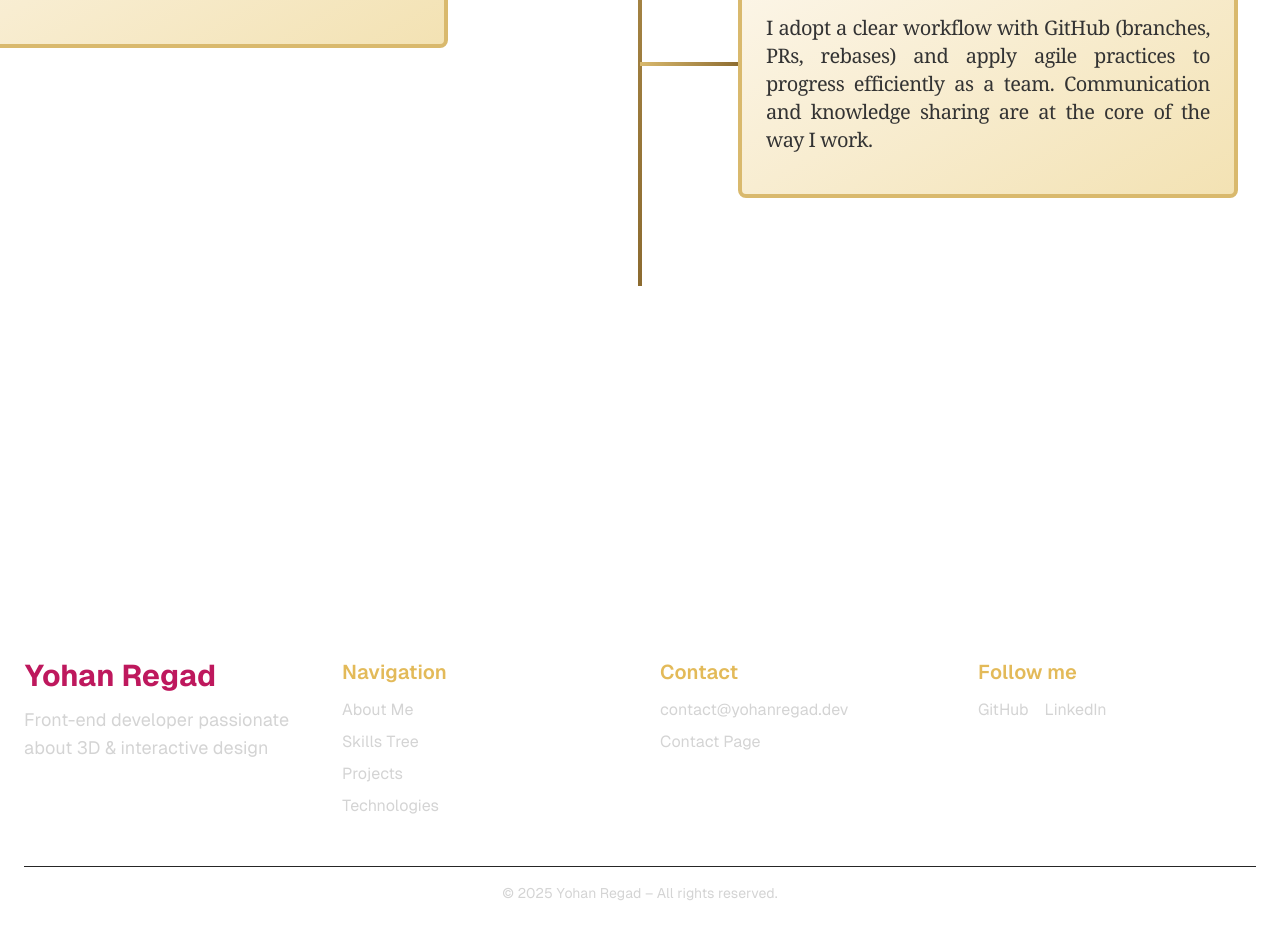
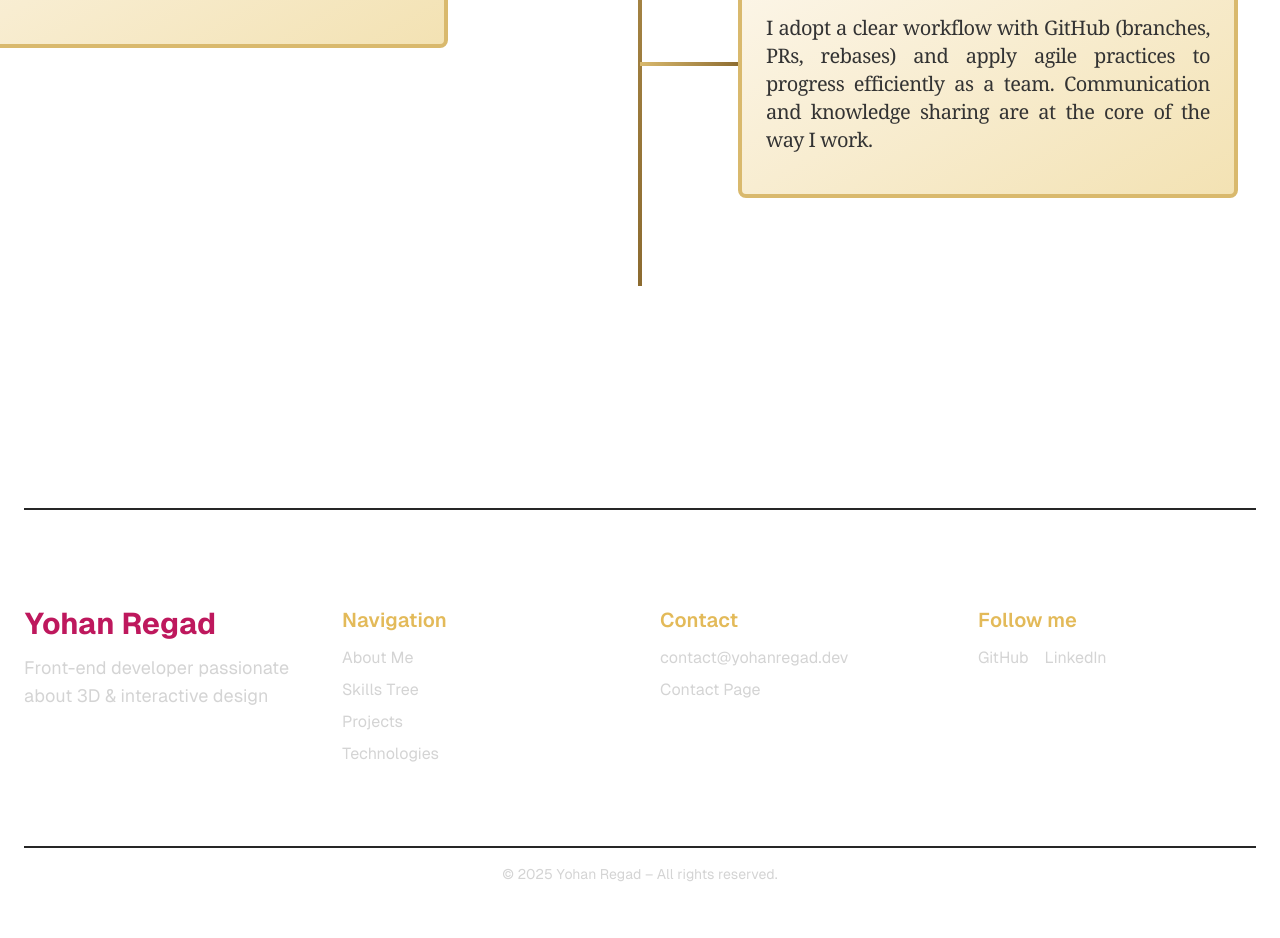
Before and after one commit to YohReg10/Portfolio, a Next.js app: page / in a window 1280 px wide. Shown: the part 4550-5488 px from the top of the page. Built offline with nearby package versions, Linux system fonts and the light colour scheme; a web font is replaced by a local one.

Commit message:
update section components for add id link, add id link in Hero, sectionProjects, SectionTechnos, SkillsTree

```diff
--- a/app/components/Hero.tsx
+++ b/app/components/Hero.tsx
@@ -4,7 +4,7 @@ import { Section } from "./section";
 
 export const Hero = () => {
     return (
-        <Section className="flex justify-between items-start max-lg:flex-col mt-20 mx-auto" aria-labelledby="hero-title">
+        <Section id="about" className="flex justify-between items-start max-lg:flex-col mt-20 mx-auto" aria-labelledby="hero-title">
             <div className="flex-[2] ml-20">
                 <h1 id="hero-title" className="font-caption text-4xl font-bold text-[#e3ba59] dark:text-[#d9b96d]">Yohan Regad</h1>
                 <h2 className="font-caption text-3xl font-bold dark:text-[#f5f5dc]">Student Web Developer</h2>
--- a/app/components/SectionProjects.tsx
+++ b/app/components/SectionProjects.tsx
@@ -39,7 +39,7 @@ const listProjects = [
 
 export const SectionProjects = () => {
     return (
-        <Section className="flex flex-col gap-12 p-5 rounded-lg mt-32 mx-auto w-[92%]">
+        <Section id="projects" className="flex flex-col gap-12 p-5 rounded-lg mt-32 mx-auto w-[92%]">
             <h1 className=" font-serif text-4xl font-bold text-center text-[#e3ba59] dark:text-[#d9b96d] mb-20">
             My Projects
             </h1>
--- a/app/components/SectionTechno.tsx
+++ b/app/components/SectionTechno.tsx
@@ -11,7 +11,7 @@ const listTechno = [
 
 export const SectionTechno = () => {
     return (
-        <Section className="flex flex-wrap gap-8 p-5 rounded-lg mt-32 mx-auto w-[92.5%] justify-center">
+        <Section id="technos" className="flex flex-wrap gap-8 p-5 rounded-lg mt-32 mx-auto w-[92.5%] justify-center">
             <div className="w-full text-center">
                 <h1 className="font-serif text-4xl font-bold text-[#e3ba59] dark:text-[#d9b96d] mb-20">
                     My Technologies
--- a/app/components/SkillsTree.tsx
+++ b/app/components/SkillsTree.tsx
@@ -52,7 +52,7 @@ const listSkills: Skill[] = [
 
 export const SkillsTree: React.FC = () => {
   return (
-    <Section className="flex flex-col p-5 rounded-lg mt-32 mx-auto w-[92%]">
+    <Section id="skillsTree" className="flex flex-col p-5 rounded-lg mt-32 mx-auto w-[92%]">
       <h1 className="font-serif text-4xl font-bold text-center text-[#e3ba59] dark:text-[#d9b96d]">
         My Skills Tree
       </h1>
--- a/app/components/footer.tsx
+++ b/app/components/footer.tsx
@@ -7,6 +7,7 @@ export const Footer: React.FC = () => {
 
   return (
     <Section className="mt-32 px-6 py-12">
+        <div className="mb-20 text-center text-sm border-t-2 border-neutral-800 pt-4"></div>
       <footer aria-label="Site footer" role="contentinfo" className="text-neutral-300">
         {/* Container */}
         <div className="max-w-[1800px] mx-auto grid grid-cols-1 gap-10 md:grid-cols-2 lg:grid-cols-4">
@@ -79,7 +80,7 @@ export const Footer: React.FC = () => {
         </div>
 
         {/* Bas du footer */}
-        <div className="mt-12 text-center text-sm border-t border-neutral-800 pt-4">
+        <div className="mt-20 text-center text-sm border-t-2 border-neutral-800 pt-4">
           © {year} Yohan Regad – All rights reserved.
         </div>
       </footer>
--- a/app/components/section.tsx
+++ b/app/components/section.tsx
@@ -1,12 +1,12 @@
-// Conteneur
+import { cn } from "@/lib/utils";
+import { PropsWithChildren, HTMLAttributes } from "react";
 
-import { cn } from "@/lib/utils";
-import { PropsWithChildren } from "react";
+type SectionProps = PropsWithChildren<HTMLAttributes<HTMLElement>>;
 
-export const Section = (props: PropsWithChildren<{className?: string}>) => {
+export const Section = ({ className, children, ...props }: SectionProps) => {
   return (
-    <section className={cn("w-full px-4 m-auto", props.className)}>
-      {props.children}
+    <section className={cn("w-full px-4 m-auto", className)} {...props}>
+      {children}
     </section>
   );
 };
--- a/app/tree.css
+++ b/app/tree.css
@@ -6,7 +6,7 @@
   justify-content: center;
   align-items: flex-start;
   height: auto;
-  min-height: 1400px; /* ajuste selon la taille de ton arbre */
+  min-height: 1250px; /* ajuste selon la taille de ton arbre */
 }
 
 .skillsTreeContainer {
```
